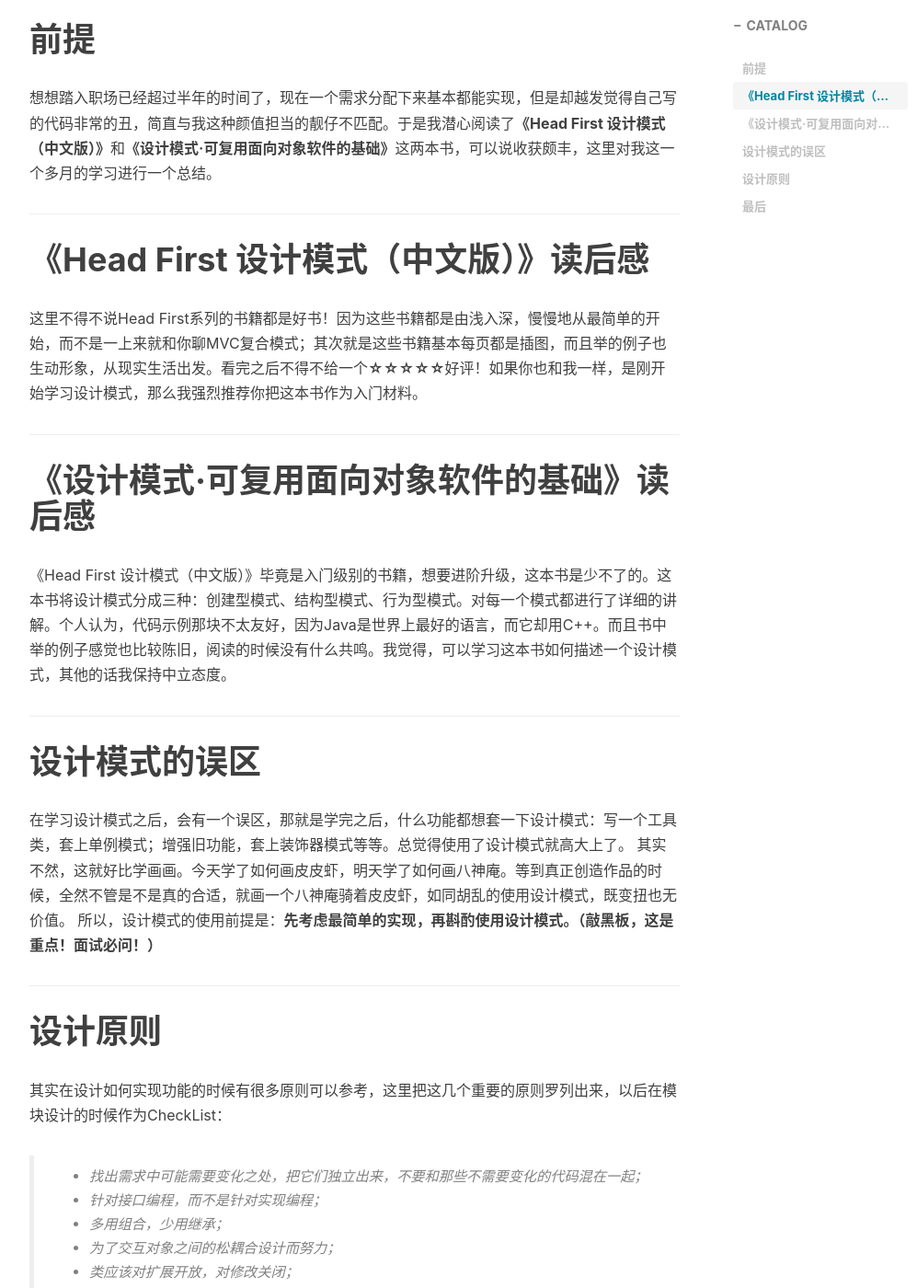
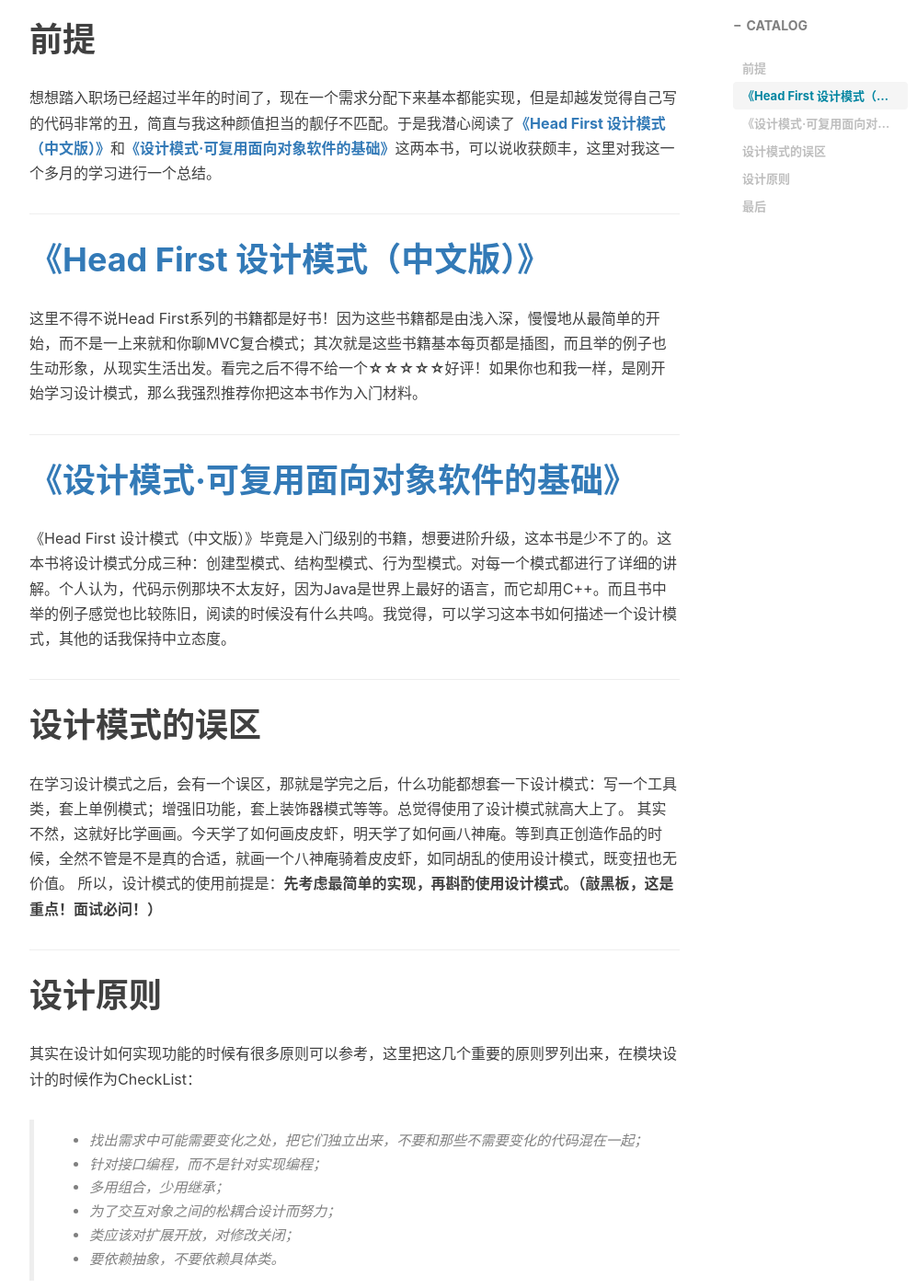
Before and after one commit to wudashan/wudashan.github.io, a Jekyll site: the page built from _posts/2017-03-15-Design-Patterns.markdown, in a window 1280 px wide and 1400 px high, scrolled down 675 px. Shown: the whole window at 92% size, without its empty margins (233-1230 px from the left). Built offline with Jekyll 4.4.1, drawn with Linux system fonts in a browser that asks for light colours; nearby versions of some CDN libraries; comment, search, counter and statistics services are not loaded.

Commit message:
修改文章

```diff
--- a/_posts/2017-03-15-Design-Patterns.markdown
+++ b/_posts/2017-03-15-Design-Patterns.markdown
@@ -14,16 +14,16 @@ tags:
 
 
 # 前提
-想想踏入职场已经超过半年的时间了，现在一个需求分配下来基本都能实现，但是却越发觉得自己写的代码非常的丑，简直与我这种颜值担当的靓仔不匹配。于是我潜心阅读了**《Head First 设计模式（中文版）》**和**《设计模式·可复用面向对象软件的基础》**这两本书，可以说收获颇丰，这里对我这一个多月的学习进行一个总结。
+想想踏入职场已经超过半年的时间了，现在一个需求分配下来基本都能实现，但是却越发觉得自己写的代码非常的丑，简直与我这种颜值担当的靓仔不匹配。于是我潜心阅读了[**《Head First 设计模式（中文版）》**](https://book.douban.com/subject/2243615/)和[**《设计模式·可复用面向对象软件的基础》**](https://book.douban.com/subject/1052241/)这两本书，可以说收获颇丰，这里对我这一个多月的学习进行一个总结。
 
 ---
 
-# 《Head First 设计模式（中文版）》读后感
+# [《Head First 设计模式（中文版）》](https://book.douban.com/subject/2243615/)
 这里不得不说Head First系列的书籍都是好书！因为这些书籍都是由浅入深，慢慢地从最简单的开始，而不是一上来就和你聊MVC复合模式；其次就是这些书籍基本每页都是插图，而且举的例子也生动形象，从现实生活出发。看完之后不得不给一个**☆☆☆☆☆**好评！如果你也和我一样，是刚开始学习设计模式，那么我强烈推荐你把这本书作为入门材料。
 
 ---
 
-# 《设计模式·可复用面向对象软件的基础》读后感
+# [《设计模式·可复用面向对象软件的基础》](https://book.douban.com/subject/1052241/)
 《Head First 设计模式（中文版）》毕竟是入门级别的书籍，想要进阶升级，这本书是少不了的。这本书将设计模式分成三种：创建型模式、结构型模式、行为型模式。对每一个模式都进行了详细的讲解。个人认为，代码示例那块不太友好，因为Java是世界上最好的语言，而它却用C++。而且书中举的例子感觉也比较陈旧，阅读的时候没有什么共鸣。我觉得，可以学习这本书如何描述一个设计模式，其他的话我保持中立态度。
 
 ---
@@ -36,7 +36,7 @@ tags:
 ---
 
 # 设计原则
-其实在设计如何实现功能的时候有很多原则可以参考，这里把这几个重要的原则罗列出来，以后在模块设计的时候作为CheckList：
+其实在设计如何实现功能的时候有很多原则可以参考，这里把这几个重要的原则罗列出来，在模块设计的时候作为CheckList：
 > * 找出需求中可能需要变化之处，把它们独立出来，不要和那些不需要变化的代码混在一起；
 > * 针对接口编程，而不是针对实现编程；
 > * 多用组合，少用继承；
@@ -46,5 +46,5 @@ tags:
 
 ---
 
-# 最后
+## 最后
 接下来的日子里，我将会对所学到的设计模式逐个讲解，敬请期待！
```
